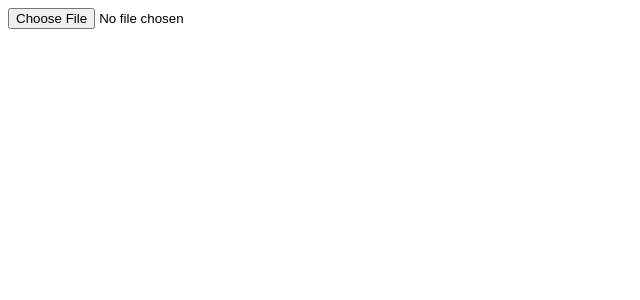
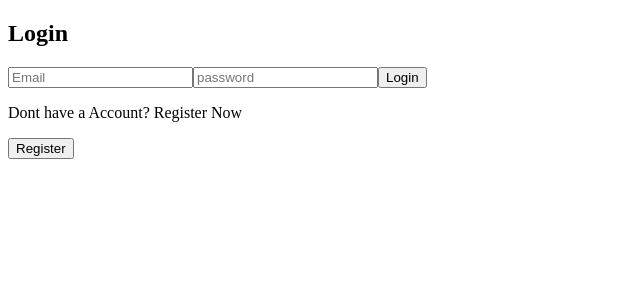
Before and after one commit to shardulss16/React30, a React (Create React App) app: page / in a window 1280 px wide. Shown: the top 300 px of the page, without its empty margins (0-640 px from the left). Built offline with nearby package versions, Linux system fonts and the light colour scheme.

Commit message:
login registration

```diff
--- a/src/App.js
+++ b/src/App.js
@@ -6,7 +6,8 @@ import React from 'react'
 // import ToggleSwitch from './ToggleSwitch'
 // import Six from './Six.js'
 // import Eight from './Eight'
-import Nine from './Nine'
+// import Nine from './Nine'
+import Ten from './Ten'
 
 
 function App() {
@@ -18,7 +19,8 @@ function App() {
     // <ToggleSwitch/>
     // <Six/>
     // <Eight/>
-    <Nine/>
+    // <Nine/>
+    <Ten/>
   )
 }
 
--- /dev/null
+++ b/src/Ten.js
@@ -0,0 +1,71 @@
+// Login Registration form
+
+import React, { useState } from 'react'
+
+export default function Ten() {
+
+    const [email, setEmail] = useState('');
+    const[password, setPassword] = useState('');
+    const [isRegistered, setisRegistered] = useState(true);
+    const [isLoggedIn, setIsLoggedIn] = useState(false);
+    const [users, setUser] = useState([])
+
+    const handleAuthentication = () => {
+        if(isRegistered){
+            //Login
+            if(isRegistered){
+                const user = users.find((u) => u.email === email && u.password === password);
+                if(user){
+                    setIsLoggedIn(true);
+                }else{
+                    alert('Login failed')
+                }
+            }
+        }
+        else{
+            //Register
+            const newUser = {email, password};
+            setUser([...users,newUser]);
+            localStorage.setItem('users',JSON.stringify(...users,newUser));
+            setIsLoggedIn(true);
+        }
+    }
+
+    const handleLogout = () => {
+        setIsLoggedIn(false);
+    }
+
+      return (
+        <div>
+            {
+               isLoggedIn ? (
+                <div>
+                    <h2>Welcome, {email}! </h2>
+                    <button onClick={handleLogout}>Logout</button>
+                </div>
+               ) :(
+                <div>
+                    <h2>{isRegistered ? 'Login': 'Register'}</h2>
+                          <form action="">
+            <input type="email" placeholder='Email' onChange={(e) => setEmail(e.target.value)}/>
+            <input type="password" placeholder='password'onChange={(e) => setPassword(e.target.value)}/>
+            <button onClick={handleAuthentication}>
+                {isRegistered ? 'Login' : 'Register'}
+            </button>
+
+        </form>
+        <p>
+            {isRegistered ? "Dont have a Account? Register Now" : "Alredy have an account , Log in" }
+        </p>
+        <button onClick={() => setisRegistered(!isRegistered)}>
+            {isRegistered ?'Register': 'Login'}
+        </button>
+    </div>
+  )
+
+ }</div>
+
+               )
+
+
+}
```
